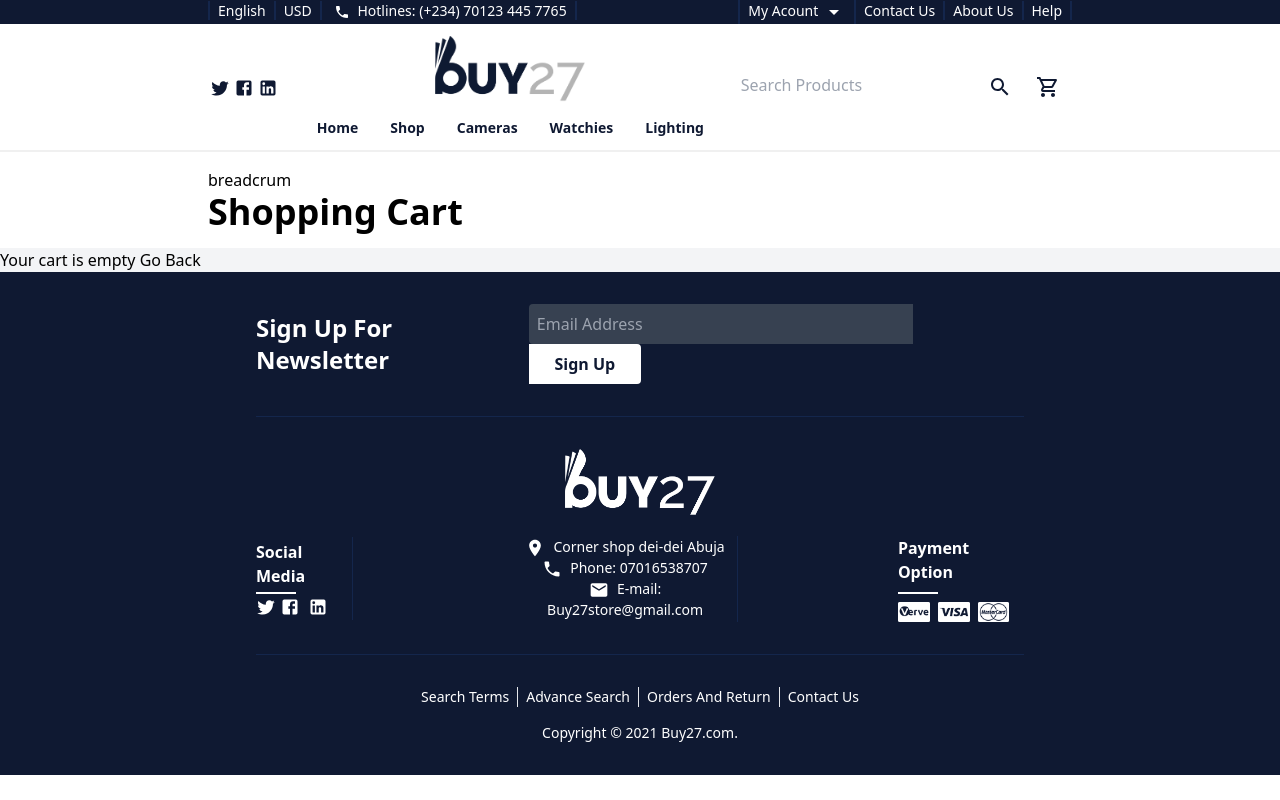
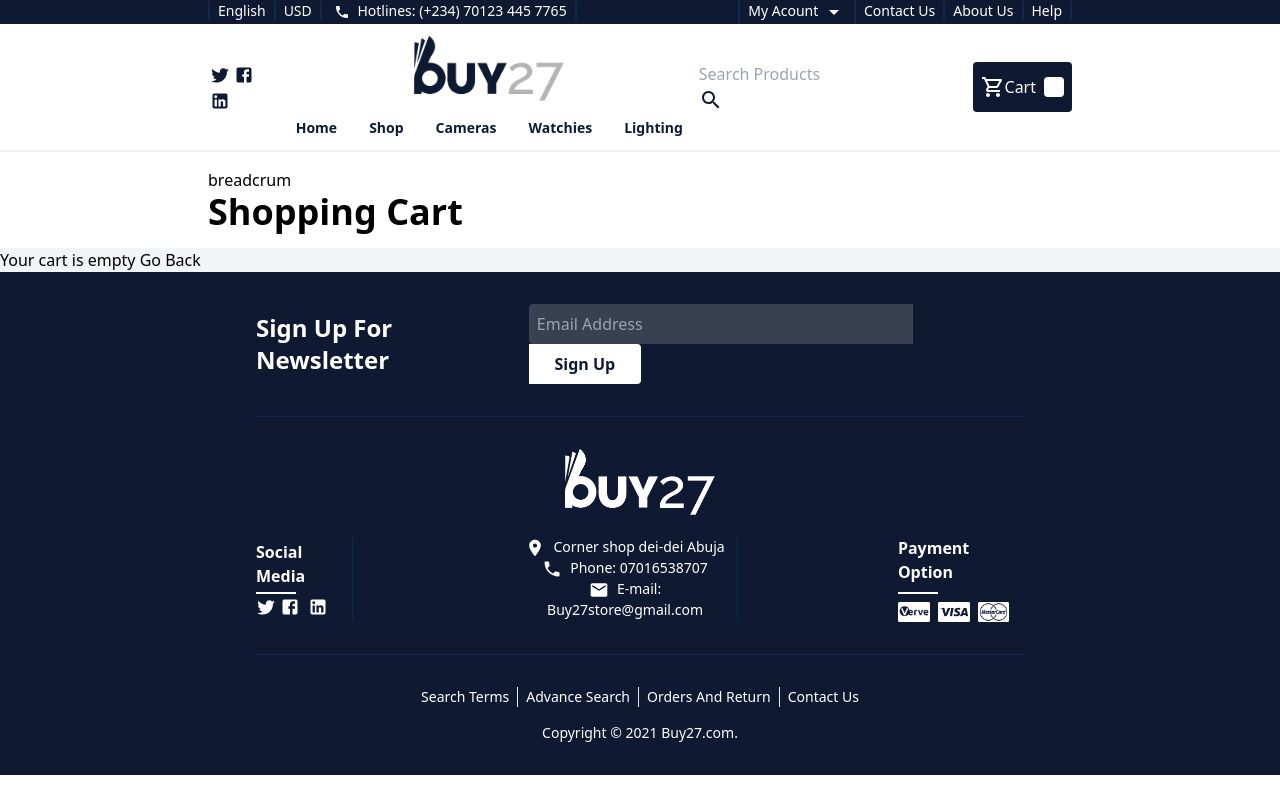
Before and after one commit to Logic-dev406/Buy27-API, a React (Create React App) app in the folder client/: page /cart in a window 1280 px wide. Built offline with nearby package versions, Linux system fonts and the light colour scheme.

Commit message:
updated the cart item page

```diff
--- a/client/src/App.js
+++ b/client/src/App.js
@@ -8,6 +8,7 @@ import Footer from './components/Footer';
 import ProductDetail from './pages/ProductDetail';
 import Cart from './pages/Cart';
 import { BrowserRouter as Router, Route, Switch } from 'react-router-dom';
+import { useSelector } from 'react-redux';
 
 //Action
 import { addToCart } from './redux/actions/cartAction';
@@ -15,11 +16,14 @@ import { addToCart } from './redux/actions/cartAction';
 const App = () => {
     const [qty, setQty] = useState(1);
 
+    const cart = useSelector((state) => state.cart);
+    const { cartItems } = cart;
+
     return (
         <Router>
             <div className="flex flex-col min-h-screen">
                 <div>
-                    <Navbar />
+                    <Navbar cartItems={cartItems} />
                     <Switch>
                         <Route path="/" exact component={Home} />
                         <Route
@@ -46,7 +50,16 @@ const App = () => {
                         />
                         <Route path="/about" component={About} />
                         <Route path="/contactUs" component={ContactUs} />
-                        <Route path="/cart" component={Cart} />
+                        <Route
+                            path="/cart"
+                            render={(props) => (
+                                <Cart
+                                    {...props}
+                                    cartItems={cartItems}
+                                    addToCart={addToCart}
+                                />
+                            )}
+                        />
                     </Switch>
                     <Footer className="fixed" />
                 </div>
--- a/client/src/components/Navbar.js
+++ b/client/src/components/Navbar.js
@@ -2,7 +2,7 @@ import React, { useState, useEffect } from 'react';
 import DesktopNavbar from '../sections/Navbar/DesktopNavbar';
 import MobileNavbar from '../sections/Navbar/MobileNavbar';
 
-const Navbar = () => {
+const Navbar = ({ cartItems }) => {
     const [isMobile, setisMobile] = useState(
         window.matchMedia('(max-width:768px)').matches
     );
@@ -13,7 +13,15 @@ const Navbar = () => {
         });
     });
 
-    return <div>{isMobile ? <MobileNavbar /> : <DesktopNavbar />}</div>;
+    return (
+        <div>
+            {isMobile ? (
+                <MobileNavbar />
+            ) : (
+                <DesktopNavbar cartItems={cartItems} />
+            )}
+        </div>
+    );
 };
 
 export default Navbar;
--- a/client/src/pages/Cart.js
+++ b/client/src/pages/Cart.js
@@ -1,17 +1,14 @@
 import React from 'react';
-import { useSelector, useDispatch } from 'react-redux';
+import { useDispatch } from 'react-redux';
 import { Link } from 'react-router-dom';
 import CartItem from '../components/Cart/cartItems';
 import ArrowBackIcon from '@material-ui/icons/ArrowBack';
 
 //Action
-import { addToCart, removeFromCart } from '../redux/actions/cartAction';
+import { removeFromCart } from '../redux/actions/cartAction';
 
-export const Cart = () => {
+export const Cart = ({ addToCart, cartItems }) => {
     const dispatch = useDispatch();
-
-    const cart = useSelector((state) => state.cart);
-    const { cartItems } = cart;
 
     const qtyChangeHandler = (id, qty) => {
         dispatch(addToCart(id, qty));
@@ -19,6 +16,17 @@ export const Cart = () => {
 
     const removeFromCartHandler = (id) => {
         dispatch(removeFromCart(id));
+    };
+
+    const getCartCount = () => {
+        return cartItems.reduce((qty, item) => Number(item.qty) + qty, 0);
+    };
+
+    const getCartTotalPrice = () => {
+        return cartItems.reduce(
+            (price, item) => item.price * item.qty + price,
+            0
+        );
     };
 
     return (
@@ -35,7 +43,7 @@ export const Cart = () => {
                 <div>
                     <div className="flex flex-col justify-center mt-8 mx-52 ">
                         <Link to="/shop">
-                            <span className="font-semibold text-sm text-primary-dark border-2 border-primary-dark bg-transparent px-2 py-2 rounded ">
+                            <span className="font-semibold text-sm text-primary-dark hover:text-white border-2 border-primary-dark bg-transparent hover:bg-primary-dark px-2 py-2 rounded ">
                                 <ArrowBackIcon fontSize="small" /> Continue
                                 Shopping
                             </span>
@@ -64,13 +72,17 @@ export const Cart = () => {
                         <div className="h-96 w-96 bg-white ">
                             <div className="flex justify-between px-3 my-2 font-bold">
                                 <h1>Order Surmmary: </h1>
-                                <h1>4 Items</h1>
+                                <h1>
+                                    {getCartCount()} Item
+                                    {/* {cartItems.lenght === 1 ? 'Item' : 'Items'} */}
+                                </h1>
                             </div>
                             <div className="border-b border-gray-200"></div>
                             <div className="flex justify-between px-3 my-2 text-sm">
                                 <h1>Subtotal: </h1>
                                 <h1 className="font-semibold">
-                                    <span className="">&#8358;</span> 6,000
+                                    <span className="">&#8358;</span>{' '}
+                                    {getCartTotalPrice().toFixed(2)}
                                 </h1>
                             </div>
                             <div className="border-b border-gray-200"></div>
@@ -83,8 +95,10 @@ export const Cart = () => {
                             </div>
                             <div className="border-b border-gray-200"></div>
                             <div className="flex justify-between px-3 my-2 font-bold">
+                                <h1>Total</h1>
                                 <h1>
-                                    <span className="">&#8358;</span> 6,000
+                                    <span className="">&#8358;</span>{' '}
+                                    {getCartTotalPrice().toFixed(2)}
                                 </h1>
                             </div>
                             <div className="border-b border-gray-200"></div>
--- a/client/src/sections/Navbar/DesktopNavbar.js
+++ b/client/src/sections/Navbar/DesktopNavbar.js
@@ -3,13 +3,13 @@ import FacebookIcon from '@material-ui/icons/Facebook';
 import TwitterIcon from '@material-ui/icons/Twitter';
 import LinkedInIcon from '@material-ui/icons/LinkedIn';
 import logo from '../../assets/images/buy27logo.png';
-import { IconButton } from '@material-ui/core';
 import SearchIcon from '@material-ui/icons/Search';
 import ShoppingCartOutlined from '@material-ui/icons/ShoppingCartOutlined';
 import TopMenuBar from '../../components/TopMenuBar';
 import { Link } from 'react-router-dom';
 
-const DesktopNavbar = () => {
+const DesktopNavbar = ({ cartItems }) => {
+    console.log(cartItems);
     return (
         <div>
             <TopMenuBar />
@@ -43,18 +43,22 @@ const DesktopNavbar = () => {
                         </a>
                     </div>
                 </div>
+                <div className="flex">
                     <div>
                         <input
                             type="text"
                             placeholder="Search Products"
                             className="focus: outline-none bg-transparent"
                         />{' '}
-                    <IconButton className="focus:outline-none">
                         <SearchIcon className="text-primary-dark" />
-                    </IconButton>
-                    <IconButton className="focus:outline-none">
-                        <ShoppingCartOutlined className="text-primary-dark" />
-                    </IconButton>
+                    </div>
+                    <button className="flex items-center ml-4 px-2 py-1 rounded bg-primary-dark hover:bg-primary-light focus:outline-none">
+                        <ShoppingCartOutlined className="text-white" />
+                        <h1 className="text-white">Cart</h1>
+                        <h1 className="h-5 w-5 bg-white text-black rounded ml-2">
+                            {/* {cartItems.lenght === 0 ? '0' : `${cartItems}`} */}
+                        </h1>
+                    </button>
                 </div>
             </div>
         </div>
```
Lines whose indentation alone changed are shown as unchanged.
